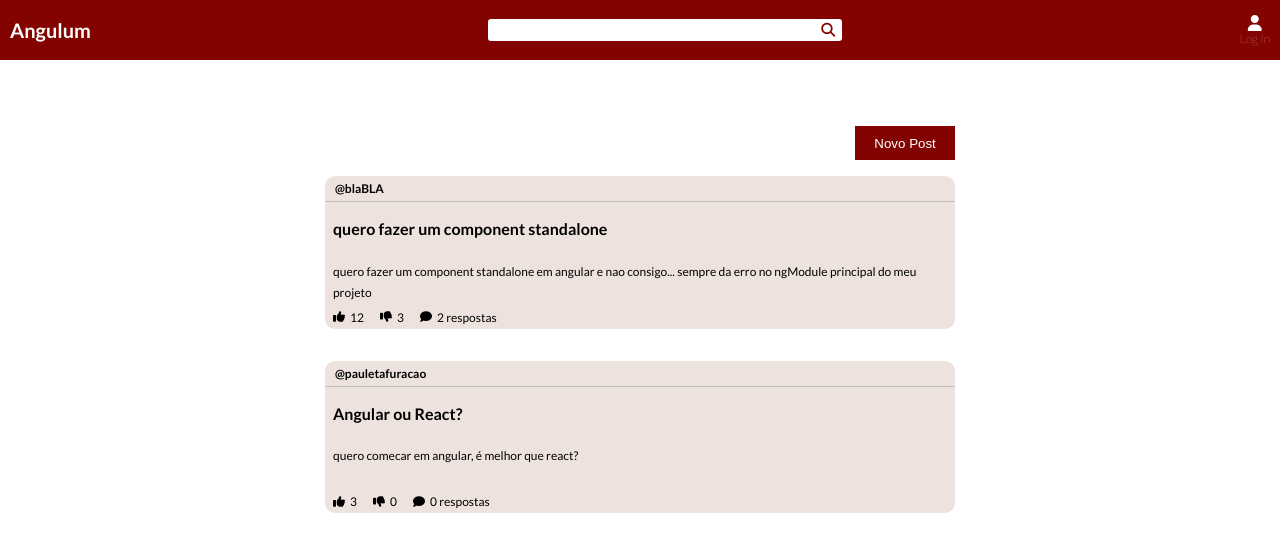
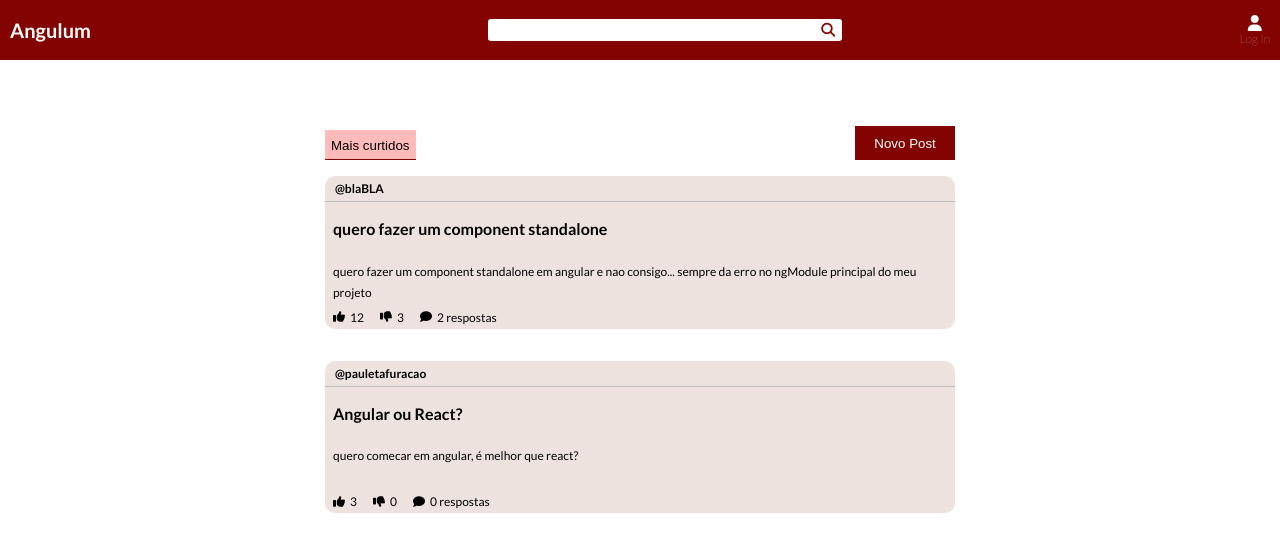
Before and after one commit to Sr-Van/angular-forum, an Angular app: page / in a window 1280 px wide. Shown: the top 552 px of the page. Built offline with nearby package versions, Linux system fonts and the light colour scheme.

Commit message:
FEAT: button to sort by most liked

```diff
--- a/src/app/components/home/home.component.css
+++ b/src/app/components/home/home.component.css
@@ -20,6 +20,7 @@
   border-radius: 10px;
 
   max-width: 630px;
+  min-width: 240px;
 
   font-size: 12px;
 }
@@ -67,11 +68,46 @@
   gap: 5px;
 }
 
-.button_new_post {
+.header_home {
   display: flex;
 
-  justify-content: flex-end;
+  justify-content: space-between;
+  align-items: flex-end;
   width: 100%;
   max-width: 630px;
   margin-bottom: 1rem;
 }
+
+.header_home button:nth-child(1) {
+  position: relative;
+  height: 30px;
+
+  border: none;
+  cursor: pointer;
+  background-color: rgb(253, 29, 29, 0.3);
+
+  transition: all 300ms ease;
+}
+
+.header_home button:nth-child(1)::before {
+  content: "";
+  position: absolute;
+  width: 100%;
+  height: 1px;
+  background-color: #820300;
+
+  z-index: 999;
+  bottom: 0;
+  left: 0;
+
+  transition: all 300ms ease;
+}
+
+.header_home button:nth-child(1):hover {
+  background-color: rgb(253, 29, 29, 0.8);
+  color: #fff;
+}
+
+.header_home button:nth-child(1):hover::before {
+  transform: translateY(-30px);
+}
--- a/src/app/components/home/home.component.html
+++ b/src/app/components/home/home.component.html
@@ -1,5 +1,8 @@
 <main class="container">
-  <div class="button_new_post">
+  <div class="header_home">
+    <button (click)="sortByMostLiked()">
+      Mais curtidos
+    </button>
     <button class="button" routerLink="new-post">Novo Post</button>
   </div>
   <div class="posts">
--- a/src/app/components/home/home.component.ts
+++ b/src/app/components/home/home.component.ts
@@ -24,4 +24,9 @@ export class HomeComponent {
     this.router.navigate([`/post/${id}`])
   }
 
+  sortByMostLiked() {
+    this.posts = this.posts.sort((a:any, b: any) => {
+      return b.likes - a.likes
+    })
+  }
 }
```
